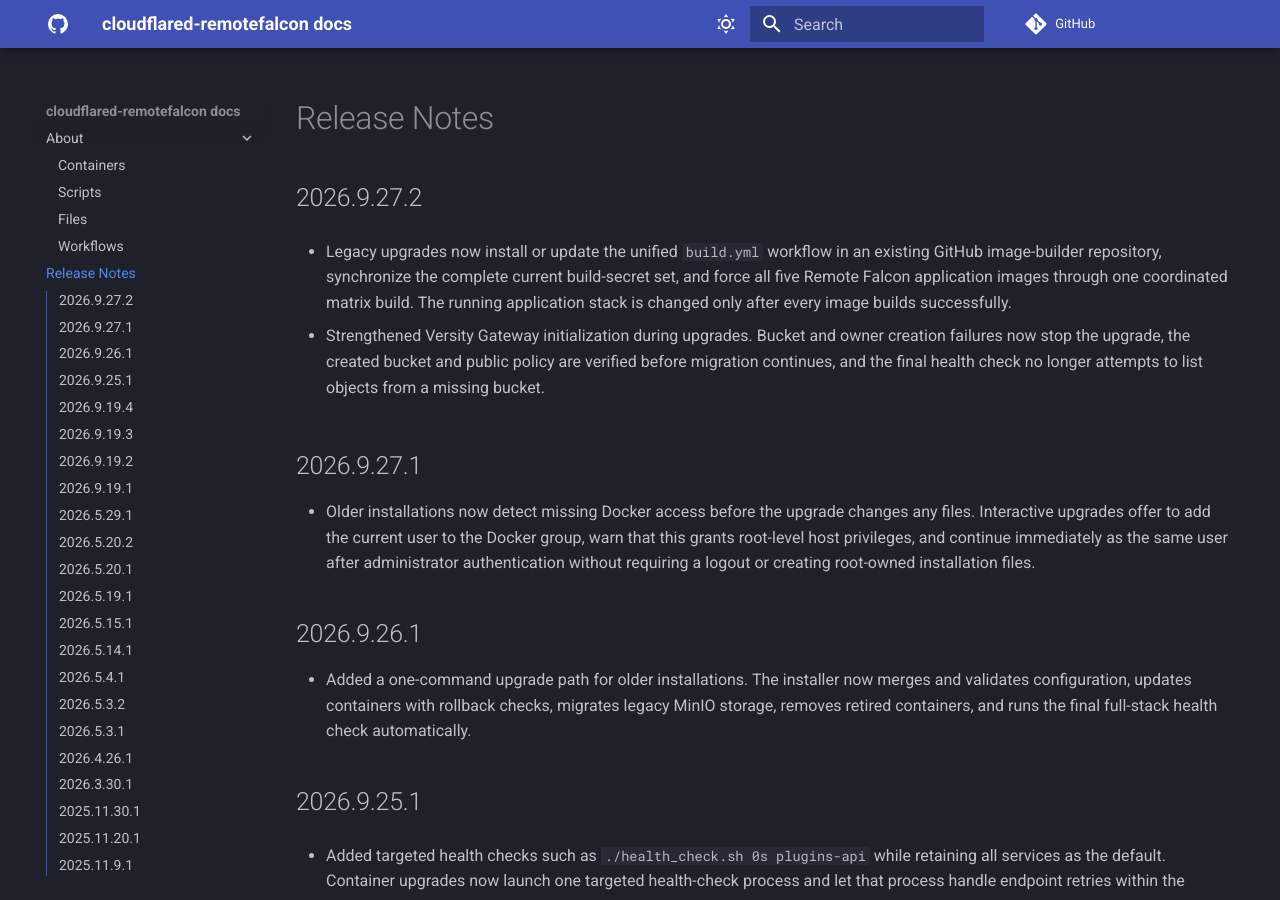
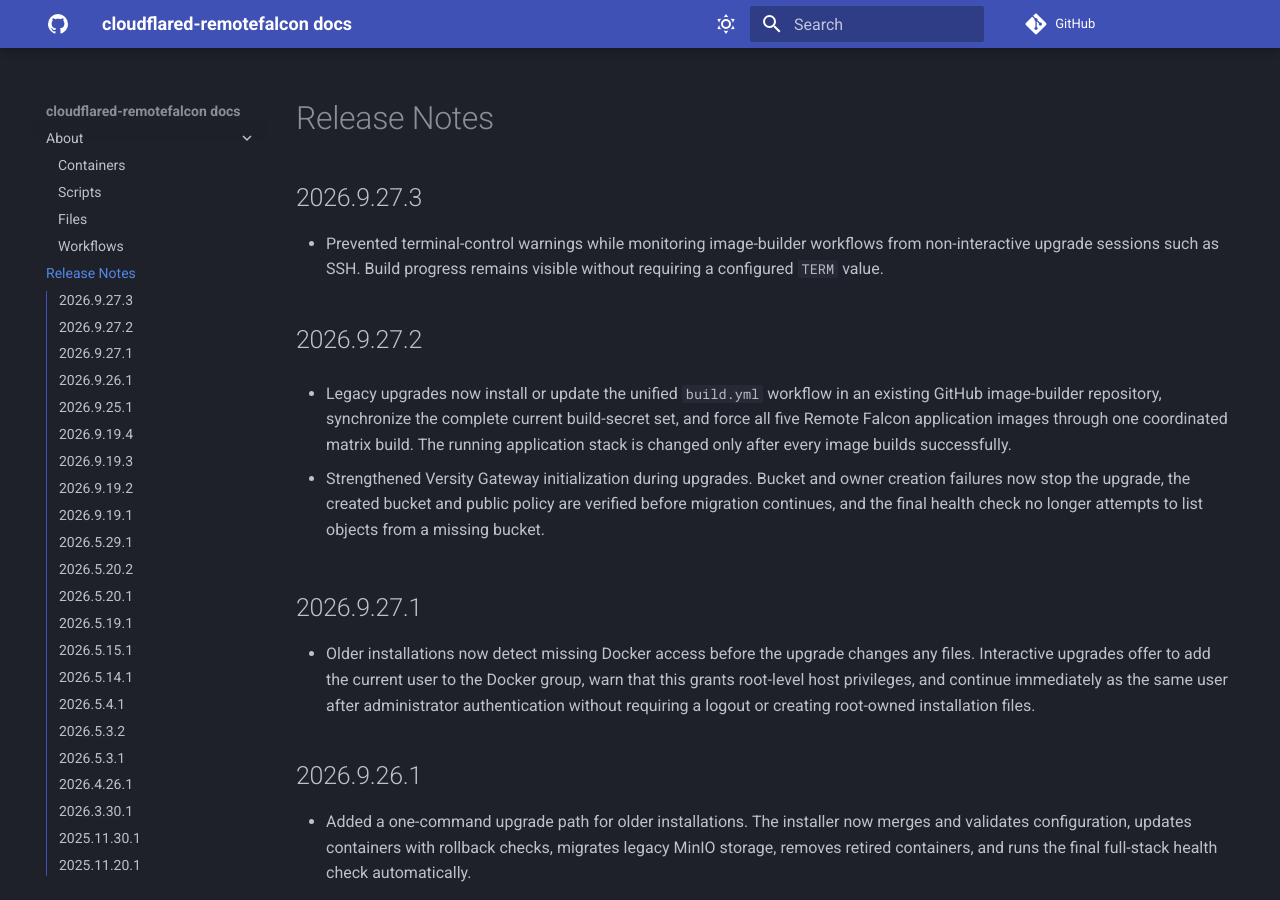
Before and after one commit to Ne0n09/cloudflared-remotefalcon, an MkDocs documentation site: the page built from docs/release-notes.md, in a window 1280 px wide and 900 px high. Built offline with MkDocs 1.6.1 and Material for MkDocs 9.7.7, drawn with Linux system fonts in a browser that asks for light colours; comment, search, counter and statistics services are not loaded.

Commit message:
Clean remote build progress output

```diff
--- a/docs/release-notes.md
+++ b/docs/release-notes.md
@@ -1,4 +1,8 @@
 # Release Notes
+
+## 2026.9.27.3
+
+- Prevented terminal-control warnings while monitoring image-builder workflows from non-interactive upgrade sessions such as SSH. Build progress remains visible without requiring a configured `TERM` value.
 
 ## 2026.9.27.2
 
```
Also changed, not shown: 2 other files.
